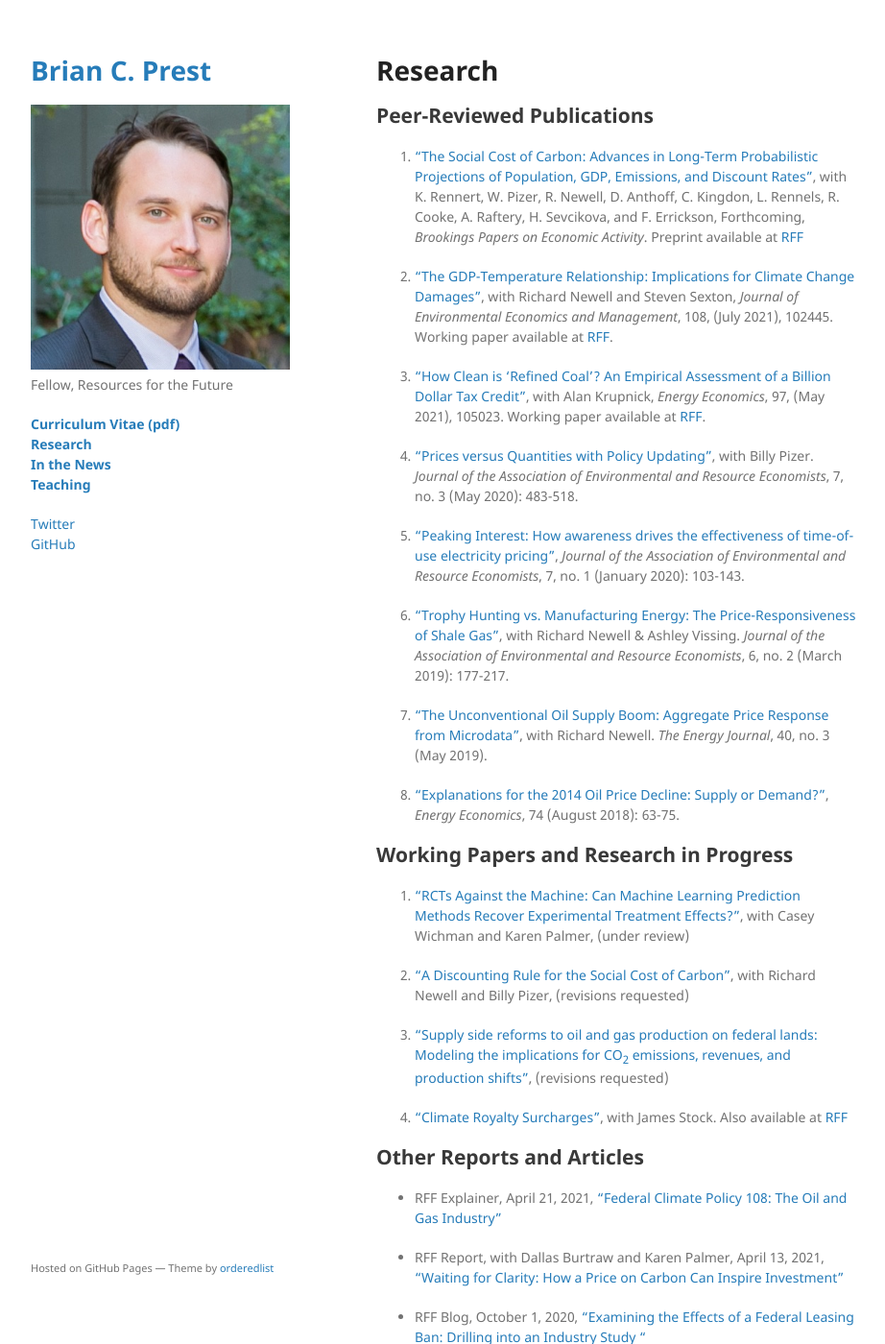
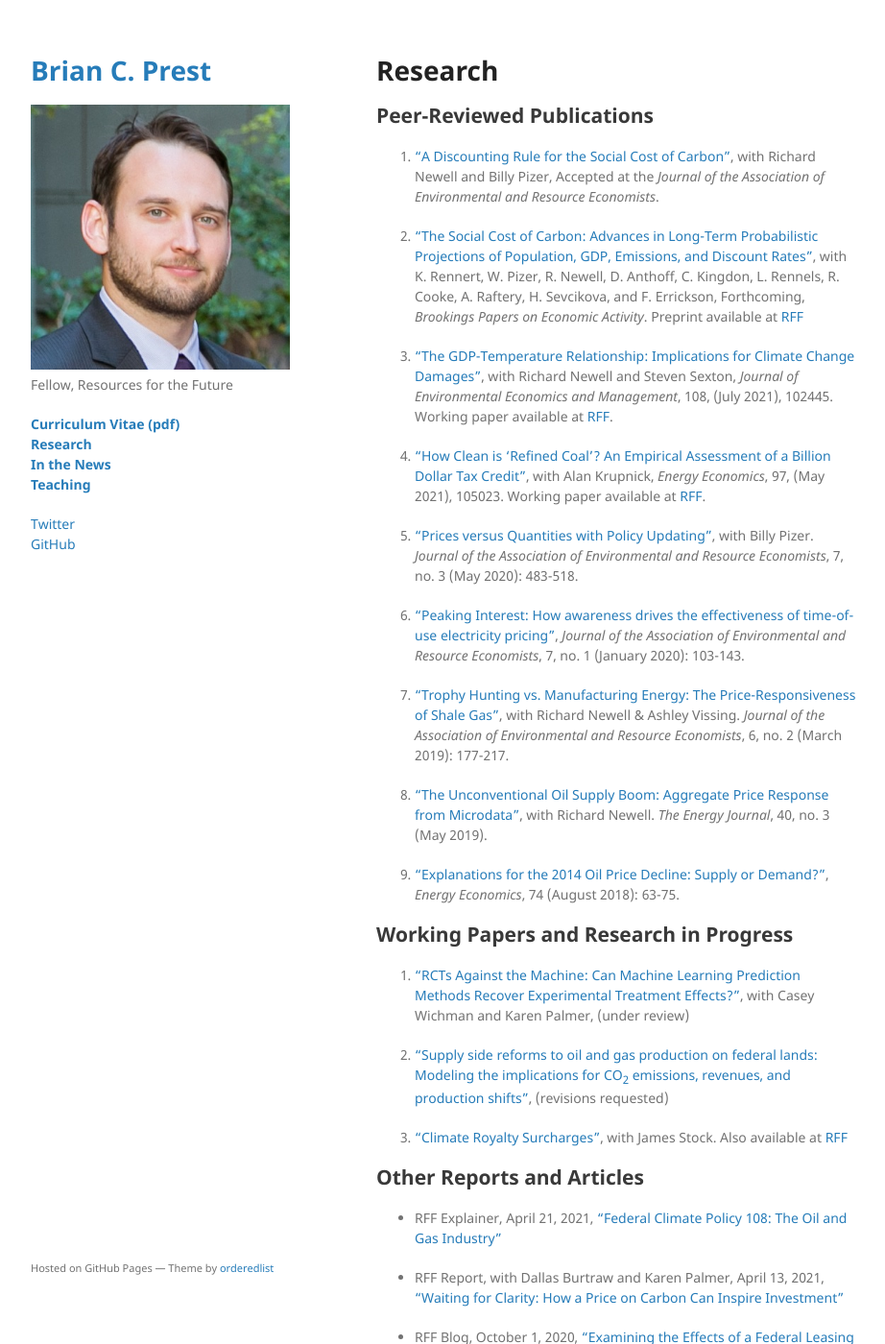
Before and after one commit to bprest/bprest.github.io, a Jekyll site: the page built from research.md, in a window 1280 px wide and 1400 px high. Shown: the whole window at 96% size, without its empty margins (178-1100 px from the left). Built offline with Jekyll 4.4.1, drawn with Linux system fonts in a browser that asks for light colours; our own code applies the rules of GitHub Pages for plain Markdown files.

Commit message:
Discounting paper accepted

```diff
--- a/research.md
+++ b/research.md
@@ -6,6 +6,7 @@ layout: default
 
 ## Peer-Reviewed Publications
 
+1. [“A Discounting Rule for the Social Cost of Carbon”](https://www.rff.org/publications/working-papers/a-discounting-rule-for-the-social-cost-of-carbon/), with Richard Newell and Billy Pizer, Accepted at the _Journal of the Association of Environmental and Resource Economists_.
 
 1. ["The Social Cost of Carbon: Advances in Long-Term Probabilistic Projections of Population, GDP, Emissions, and Discount Rates"](https://www.brookings.edu/wp-content/uploads/2021/09/Social-Cost-of-Carbon_Conf-Draft.pdf), with K. Rennert, W. Pizer, R. Newell, D. Anthoff, C. Kingdon, L. Rennels, R. Cooke, A. Raftery, H. Sevcikova, and F. Errickson, Forthcoming, _Brookings Papers on Economic Activity_. Preprint available at [RFF](https://www.rff.org/publications/working-papers/the-social-cost-of-carbon-advances-in-long-term-probabilistic-projections-of-population-gdp-emissions-and-discount-rates/)
 
@@ -26,8 +27,6 @@ layout: default
 ## Working Papers and Research in Progress
 
 1. ["RCTs Against the Machine: Can Machine Learning Prediction Methods Recover Experimental Treatment Effects?"](https://www.rff.org/publications/working-papers/rcts-against-the-machine-can-machine-learning-prediction-methods-recover-experimental-treatment-effects/), with Casey Wichman and Karen Palmer, (under review)
-
-1. [“A Discounting Rule for the Social Cost of Carbon”](https://www.rff.org/publications/working-papers/a-discounting-rule-for-the-social-cost-of-carbon/), with Richard Newell and Billy Pizer, (revisions requested)
 
 1. [“Supply side reforms to oil and gas production on federal lands: Modeling the implications for CO<sub>2</sub> emissions, revenues, and production shifts”](https://www.rff.org/publications/working-papers/supply-side-reforms-oil-and-gas-production-federal-lands/), (revisions requested)
 
```
